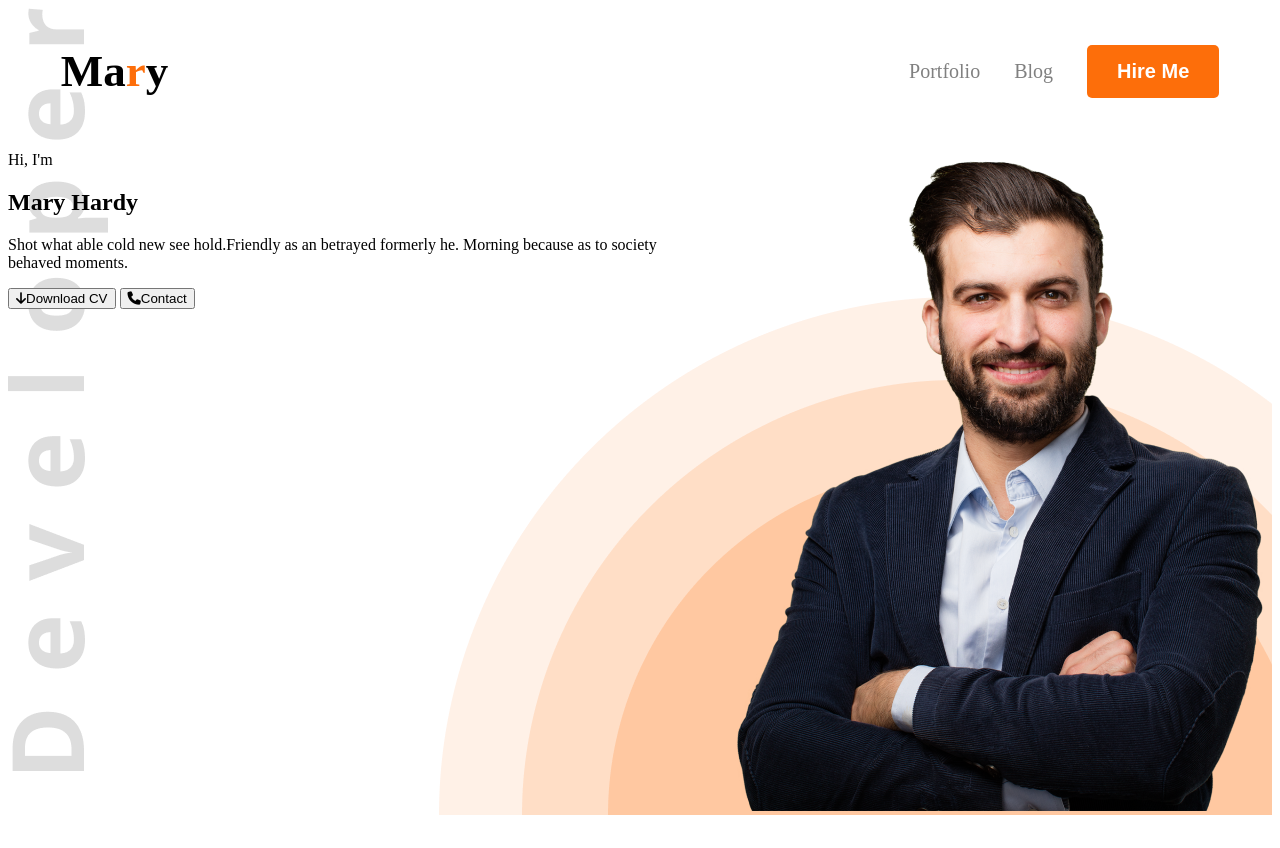
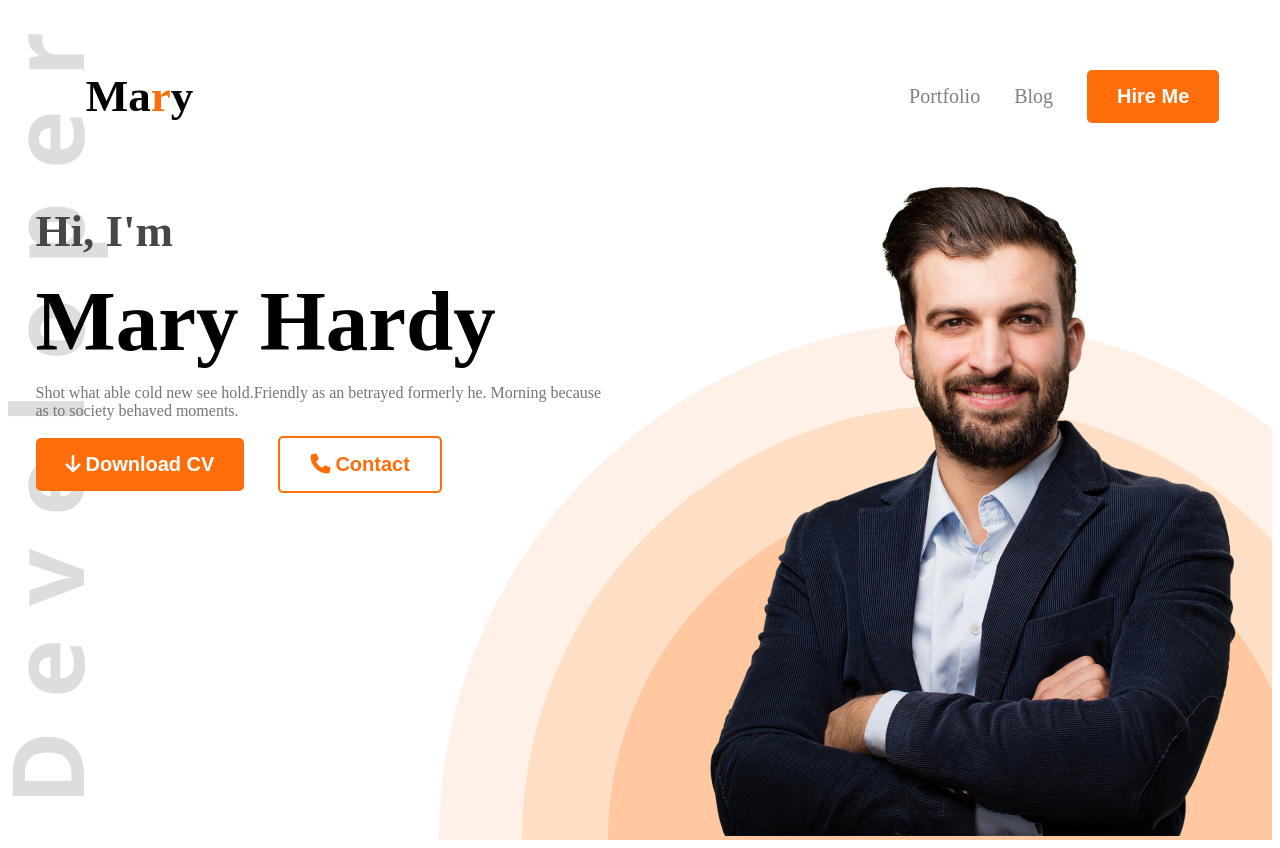
Before and after one commit to irfanulkabirhira/web-dev-portfolio, a plain HTML site: page index.html in a window 1280 px wide. Before the commit the page ends 823 px from the top, so only its background shows below. Drawn offline with Linux system fonts and the light colour scheme.

Commit message:
hero sectionn designed

```diff
--- a/index.html
+++ b/index.html
@@ -10,7 +10,7 @@
     ></script>
     <title>Web Dev Portfolio</title>
   </head>
-  <body>
+  <body class="body">
     <header class="header">
       <nav class="">
         <div class="navbar">
@@ -25,15 +25,15 @@
         </div>
       </nav>
       <section class="hero-section">
-        <div>
-          <p>Hi, I'm</p>
-          <h1>Mary Hardy</h1>
-          <p>
+        <div class="hero-content">
+          <h3 class="hero-hi">Hi, I'm</h3>
+          <h1 class="name">Mary Hardy</h1>
+          <p class="text-secondary">
             Shot what able cold new see hold.Friendly as an betrayed formerly
             he. Morning because as to society behaved moments.
           </p>
-          <button><i class="fa-solid fa-arrow-down"></i>Download CV</button>
-          <button><i class="fa-solid fa-phone"></i>Contact</button>
+          <button class="btn"><i class="fa-solid fa-arrow-down font"></i>Download CV</button>
+          <button class="text-primary btn-2"><i class="fa-solid fa-phone font"></i>Contact</button>
         </div>
         <div class="developer-pic">
           <img src="./images/hardy.png" alt="hardy" />
--- a/styles/style.css
+++ b/styles/style.css
@@ -1,3 +1,11 @@
+.text-primary{
+    color: rgb(253, 110, 10);
+}
+
+.text-secondary{
+    color: rgb(117, 117, 117);
+}
+
 .navbar{
     /* border: 2px solid green; */
     display: flex;
@@ -17,6 +25,7 @@
     font-size: 45px;
     font-weight: bolder;
     color: black;
+    margin-left: 25px;
 }
 
 .nav-title-part{
@@ -43,7 +52,44 @@
     border-radius: 5px;
 }
 
+.hero-content{
+    width: 570px;
+}
+
 .hero-section{
     display: flex;
     justify-content: space-around;
 }
+
+
+.hero-hi{
+    color: rgb(71, 71, 71);
+    font-size: 45px;
+}
+
+.name{
+    font-size: 85px;
+    margin-top: -30px;
+    margin-bottom: -2px;
+}
+
+.font{
+    margin-right: 5px;
+}
+
+.btn-2{
+    padding-left: 30px;
+    padding-right: 30px;
+    padding-top: 15px;
+    padding-bottom: 15px;
+    font-weight: bold;
+    font-size: 20px;
+    border: 2px solid rgb(253, 110, 10);
+    border-radius: 5px;
+    background-color: white;
+    margin-left: 30px;
+}
+
+.body{
+    padding-top: 25px;
+}
```
